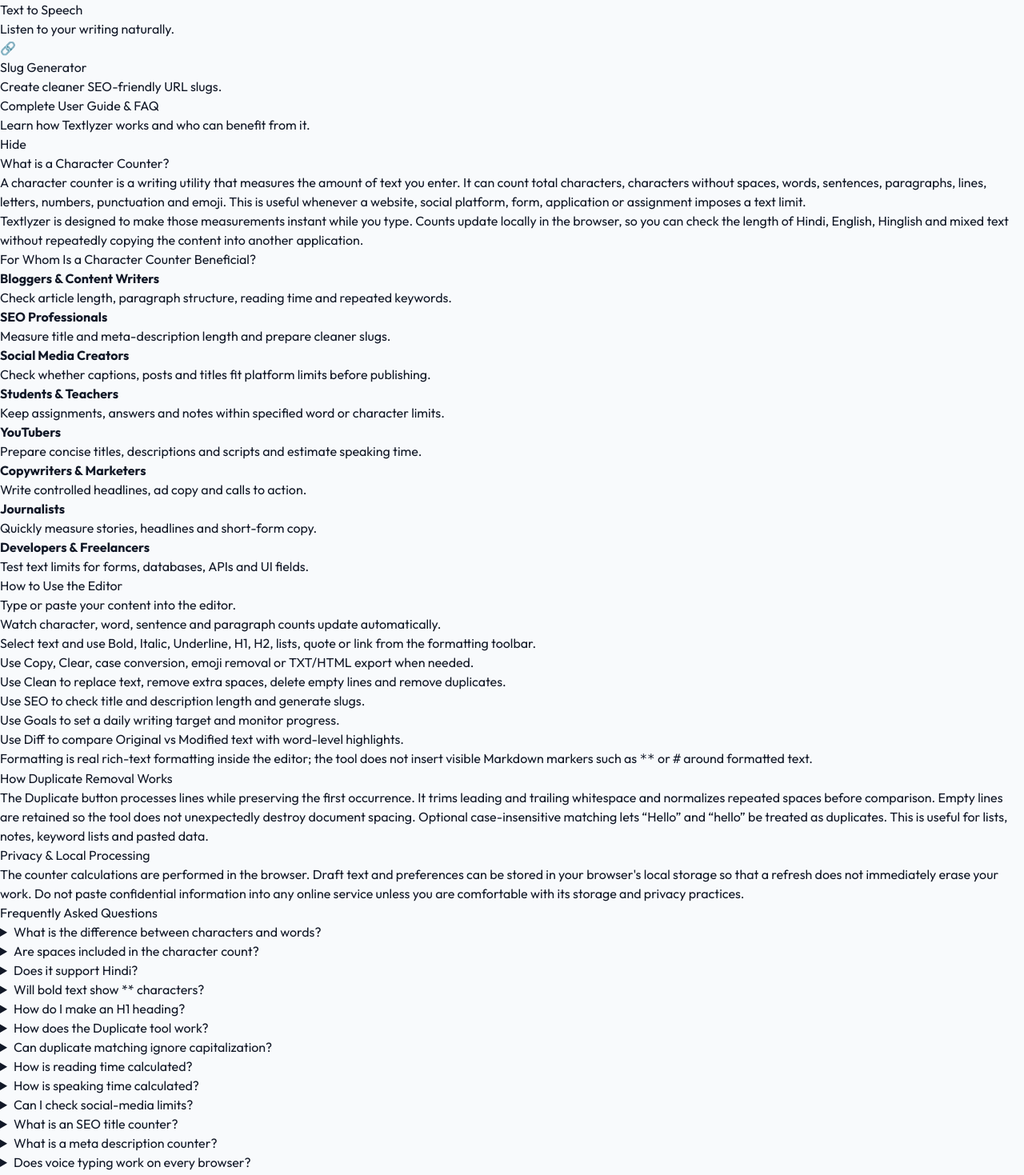
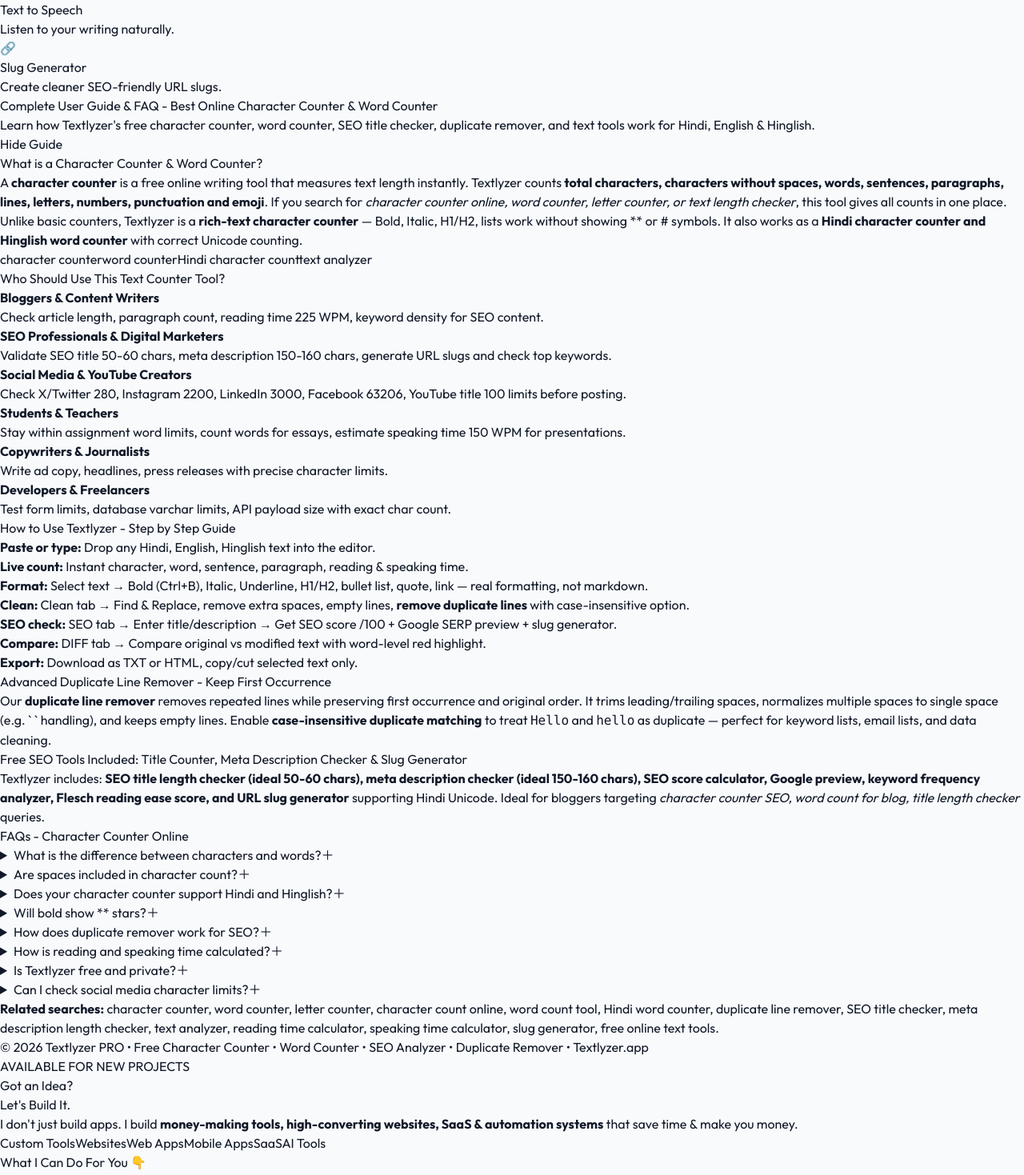
Before and after one commit to Ravs10/lorem-pro-tool, a Next.js app: page /character-counter in a window 1280 px wide. Shown: the part 1320-2789 px from the top of the page at 80% size. Built offline with nearby package versions, Linux system fonts and the light colour scheme; no server answers; the database is empty.

Commit message:
Revise user guide and FAQ for Textlyzer features
Updated the user guide section to enhance clarity and detail about Textlyzer's features, including character and word counting, SEO tools, and duplicate removal. Adjusted the FAQ content to reflect new functionalities and improved user instructions.

```diff
--- a/app/character-counter/page.tsx
+++ b/app/character-counter/page.tsx
@@ -533,43 +533,83 @@ export default function Page() {
           </div>
         </section>
 
-                <section className={`max-w-[1000px] mx-auto px-5 py-8 rounded-[24px] border mb-8 ${surface}`}>
-          <div className="flex items-center justify-between gap-3"><div><h2 className="text-2xl font-bold">Complete User Guide & FAQ</h2><p className="text-sm opacity-60 mt-1">Learn how Textlyzer works and who can benefit from it.</p></div><button className={button} onClick={()=>setShowGuide(!showGuide)}>{showGuide?"Hide":"Show"}</button></div>
-          {showGuide && <div className="mt-7 space-y-8 text-[14px] leading-7 opacity-90">
-            <article><h3 className="text-xl font-bold mb-2">What is a Character Counter?</h3><p>A character counter is a writing utility that measures the amount of text you enter. It can count total characters, characters without spaces, words, sentences, paragraphs, lines, letters, numbers, punctuation and emoji. This is useful whenever a website, social platform, form, application or assignment imposes a text limit.</p><p className="mt-2">Textlyzer is designed to make those measurements instant while you type. Counts update locally in the browser, so you can check the length of Hindi, English, Hinglish and mixed text without repeatedly copying the content into another application.</p></article>
+                        <section id="user-guide" className={`max-w-[1000px] mx-auto px-5 py-8 rounded-[24px] border mb-8 ${surface}`}>
+          <div className="flex items-center justify-between gap-3">
+            <div>
+              <h2 className="text-2xl font-bold">Complete User Guide & FAQ - Best Online Character Counter & Word Counter</h2>
+              <p className="text-sm opacity-60 mt-1">Learn how Textlyzer's free character counter, word counter, SEO title checker, duplicate remover, and text tools work for Hindi, English & Hinglish.</p>
+            </div>
+            <button className={button} onClick={()=>setShowGuide(!showGuide)}>{showGuide?"Hide Guide":"Show Guide"}</button>
+          </div>
 
-            <article><h3 className="text-xl font-bold mb-2">For Whom Is a Character Counter Beneficial?</h3><div className="grid md:grid-cols-2 gap-3">{[["Bloggers & Content Writers","Check article length, paragraph structure, reading time and repeated keywords."],["SEO Professionals","Measure title and meta-description length and prepare cleaner slugs."],["Social Media Creators","Check whether captions, posts and titles fit platform limits before publishing."],["Students & Teachers","Keep assignments, answers and notes within specified word or character limits."],["YouTubers","Prepare concise titles, descriptions and scripts and estimate speaking time."],["Copywriters & Marketers","Write controlled headlines, ad copy and calls to action."],["Journalists","Quickly measure stories, headlines and short-form copy."],["Developers & Freelancers","Test text limits for forms, databases, APIs and UI fields."]].map(([a,b])=><div key={a} className={`card-hover p-4 rounded-xl border ${dark?"bg-[#1e2138] border-white/10":"bg-[#f7f8ff] border-black/5"}`}><b>{a}</b><p className="text-xs opacity-70 mt-1">{b}</p></div>)}</div></article>
+          {/* FAQ Schema for Google Rich Results */}
+          <script type="application/ld+json" dangerouslySetInnerHTML={{__html: JSON.stringify({
+            "@context":"https://schema.org",
+            "@type":"FAQPage",
+            "mainEntity":[
+              {"@type":"Question","name":"What is a character counter?","acceptedAnswer":{"@type":"Answer","text":"A character counter counts total characters, characters without spaces, words, sentences, paragraphs, lines and emoji. Textlyzer does it instantly."}},
+              {"@type":"Question","name":"Does it support Hindi and Hinglish?","acceptedAnswer":{"@type":"Answer","text":"Yes, Textlyzer supports Hindi, English, Hinglish, mixed scripts and emoji with accurate Unicode counting."}},
+              {"@type":"Question","name":"How to count words and characters?","acceptedAnswer":{"@type":"Answer","text":"Just type or paste in the editor. Counts update live for chars, words, sentences, reading time and speaking time."}},
+              {"@type":"Question","name":"How does duplicate line remover work?","acceptedAnswer":{"@type":"Answer","text":"It removes repeated lines, keeps first occurrence, normalizes spaces and preserves order. Optional case-insensitive mode."}},
+              {"@type":"Question","name":"Is it free?","acceptedAnswer":{"@type":"Answer","text":"Yes, Textlyzer PRO character counter is 100% free, no login, works in browser with local storage."}}
+            ]
+          })}} />
 
-            <article><h3 className="text-xl font-bold mb-2">How to Use the Editor</h3><ol className="list-decimal pl-5 space-y-1"><li>Type or paste your content into the editor.</li><li>Watch character, word, sentence and paragraph counts update automatically.</li><li>Select text and use Bold, Italic, Underline, H1, H2, lists, quote or link from the formatting toolbar.</li><li>Use Copy, Clear, case conversion, emoji removal or TXT/HTML export when needed.</li><li>Use Clean to replace text, remove extra spaces, delete empty lines and remove duplicates.</li><li>Use SEO to check title and description length and generate slugs.</li><li>Use Goals to set a daily writing target and monitor progress.</li><li>Use Diff to compare Original vs Modified text with word-level highlights.</li></ol><p className="mt-2">Formatting is real rich-text formatting inside the editor; the tool does not insert visible Markdown markers such as <code>**</code> or <code>#</code> around formatted text.</p></article>
+          {showGuide && <div className="mt-7 space-y-10 text-[14px] leading-7 opacity-90">
+            <article id="what-is-character-counter">
+              <h3 className="text-xl font-bold mb-2">What is a Character Counter & Word Counter?</h3>
+              <p>A <strong>character counter</strong> is a free online writing tool that measures text length instantly. Textlyzer counts <strong>total characters, characters without spaces, words, sentences, paragraphs, lines, letters, numbers, punctuation and emoji</strong>. If you search for <em>character counter online, word counter, letter counter, or text length checker</em>, this tool gives all counts in one place.</p>
+              <p className="mt-2">Unlike basic counters, Textlyzer is a <strong>rich-text character counter</strong> — Bold, Italic, H1/H2, lists work without showing ** or # symbols. It also works as a <strong>Hindi character counter and Hinglish word counter</strong> with correct Unicode counting.</p>
+              <div className="mt-3 flex flex-wrap gap-2 text-[11px]"><span className="px-2 py-1 rounded-full border">character counter</span><span className="px-2 py-1 rounded-full border">word counter</span><span className="px-2 py-1 rounded-full border">Hindi character count</span><span className="px-2 py-1 rounded-full border">text analyzer</span></div>
+            </article>
 
-            <article><h3 className="text-xl font-bold mb-2">How Duplicate Removal Works</h3><p>The Duplicate button processes lines while preserving the first occurrence. It trims leading and trailing whitespace and normalizes repeated spaces before comparison. Empty lines are retained so the tool does not unexpectedly destroy document spacing. Optional case-insensitive matching lets “Hello” and “hello” be treated as duplicates. This is useful for lists, notes, keyword lists and pasted data.</p></article>
+            <article id="who-can-use">
+              <h3 className="text-xl font-bold mb-2">Who Should Use This Text Counter Tool?</h3>
+              <div className="grid md:grid-cols-2 gap-3">{[["Bloggers & Content Writers","Check article length, paragraph count, reading time 225 WPM, keyword density for SEO content."],["SEO Professionals & Digital Marketers","Validate SEO title 50-60 chars, meta description 150-160 chars, generate URL slugs and check top keywords."],["Social Media & YouTube Creators","Check X/Twitter 280, Instagram 2200, LinkedIn 3000, Facebook 63206, YouTube title 100 limits before posting."],["Students & Teachers","Stay within assignment word limits, count words for essays, estimate speaking time 150 WPM for presentations."],["Copywriters & Journalists","Write ad copy, headlines, press releases with precise character limits."],["Developers & Freelancers","Test form limits, database varchar limits, API payload size with exact char count."]].map(([a,b])=><div key={a} className={`card-hover p-4 rounded-xl border ${dark?"bg-[#1e2138] border-white/10":"bg-[#f7f8ff] border-black/5"}`}><b>{a}</b><p className="text-xs opacity-70 mt-1">{b}</p></div>)}</div>
+            </article>
 
-            <article><h3 className="text-xl font-bold mb-2">Privacy & Local Processing</h3><p>The counter calculations are performed in the browser. Draft text and preferences can be stored in your browser&apos;s local storage so that a refresh does not immediately erase your work. Do not paste confidential information into any online service unless you are comfortable with its storage and privacy practices.</p></article>
+            <article id="how-to-use">
+              <h3 className="text-xl font-bold mb-2">How to Use Textlyzer - Step by Step Guide</h3>
+              <ol className="list-decimal pl-5 space-y-1">
+                <li><b>Paste or type:</b> Drop any Hindi, English, Hinglish text into the editor.</li>
+                <li><b>Live count:</b> Instant character, word, sentence, paragraph, reading & speaking time.</li>
+                <li><b>Format:</b> Select text → Bold (Ctrl+B), Italic, Underline, H1/H2, bullet list, quote, link — real formatting, not markdown.</li>
+                <li><b>Clean:</b> Clean tab → Find & Replace, remove extra spaces, empty lines, <strong>remove duplicate lines</strong> with case-insensitive option.</li>
+                <li><b>SEO check:</b> SEO tab → Enter title/description → Get SEO score /100 + Google SERP preview + slug generator.</li>
+                <li><b>Compare:</b> DIFF tab → Compare original vs modified text with word-level red highlight.</li>
+                <li><b>Export:</b> Download as TXT or HTML, copy/cut selected text only.</li>
+              </ol>
+            </article>
 
-            <article><h3 className="text-xl font-bold mb-3">Frequently Asked Questions</h3><div className="grid gap-2">{[
-              ["What is the difference between characters and words?","Characters are individual letters, numbers, spaces, punctuation marks and other symbols. Words are groups of text separated by whitespace."],
-              ["Are spaces included in the character count?","Yes. Textlyzer shows both total characters and characters without whitespace so you can use whichever limit a platform specifies."],
-              ["Does it support Hindi?","Yes. The editor accepts Hindi, English, Hinglish, mixed scripts and emoji."],
-              ["Will bold text show ** characters?","No. Bold, italic, headings and other toolbar actions use rich-text formatting in the editor instead of inserting Markdown markers."],
-              ["How do I make an H1 heading?","Select the text and click H1. The editor applies a real heading block rather than adding a visible # character."],
-              ["How does the Duplicate tool work?","It removes repeated non-empty lines while keeping the first occurrence and preserving the original order."],
-              ["Can duplicate matching ignore capitalization?","Yes. Enable the case-insensitive option in the Clean menu."],
-              ["How is reading time calculated?","The current estimate uses approximately 225 words per minute and rounds up to a practical minute value."],
-              ["How is speaking time calculated?","The current estimate uses approximately 150 words per minute, suitable as a general speaking estimate."],
-              ["Can I check social-media limits?","Yes. The Count panel shows example limits for X, Instagram, LinkedIn, Facebook, YouTube titles and Google titles."],
-              ["What is an SEO title counter?","It measures the title length and gives a simple indication when the title falls within the configured 50–60 character range."],
-              ["What is a meta description counter?","It measures the description and indicates when the description falls within the configured 150–160 character range."],
-              ["Does voice typing work on every browser?","Voice typing depends on browser support for the Web Speech API. Chrome-based browsers generally provide the best support. Multilingual voice now supports Hindi, Hinglish (en-IN), English US and UK."],
-              ["Can the text be read aloud?","Yes. Textlyzer uses the browser's speech-synthesis capability to read the current text."],
-              ["Can I export my text?","Yes. The editor provides TXT and HTML export actions."],
-              ["Does dark mode affect the counter?","No. Theme changes are visual only; the underlying counts and text remain unchanged."],
-              ["Is it useful for students?","Yes. Students can check word and character requirements, organize paragraphs and estimate reading or speaking time."],
-              ["Is it useful for SEO writers?","Yes. SEO writers can measure titles and descriptions, generate slugs and inspect basic keyword frequency."],
-              ["Can I use it on mobile?","Yes. The layout is responsive and toolbar controls wrap to smaller screens."],
-              ["Does the tool replace professional proofreading?","No. Character counting and basic analysis are utilities; they do not replace human proofreading, fact checking or professional editing."],
-            ].map(([q,a])=><details key={q} className={`rounded-xl border p-4 ${dark?"bg-[#1e2138] border-white/10":"bg-[#f7f8ff] border-black/5"}`}><summary className="font-semibold cursor-pointer">{q}</summary><p className="mt-2 opacity-70">{a}</p></details>)}</div></article>
+            <article id="duplicate-remover-seo">
+              <h3 className="text-xl font-bold mb-2">Advanced Duplicate Line Remover - Keep First Occurrence</h3>
+              <p>Our <strong>duplicate line remover</strong> removes repeated lines while preserving first occurrence and original order. It trims leading/trailing spaces, normalizes multiple spaces to single space (e.g. `&nbsp;` handling), and keeps empty lines. Enable <strong>case-insensitive duplicate matching</strong> to treat <code>Hello</code> and <code>hello</code> as duplicate — perfect for keyword lists, email lists, and data cleaning.</p>
+            </article>
+
+            <article id="seo-features">
+              <h3 className="text-xl font-bold mb-2">Free SEO Tools Included: Title Counter, Meta Description Checker & Slug Generator</h3>
+              <p>Textlyzer includes: <strong>SEO title length checker (ideal 50-60 chars), meta description checker (ideal 150-160 chars), SEO score calculator, Google preview, keyword frequency analyzer, Flesch reading ease score, and URL slug generator</strong> supporting Hindi Unicode. Ideal for bloggers targeting <em>character counter SEO, word count for blog, title length checker</em> queries.</p>
+            </article>
+
+            <article id="faq">
+              <h3 className="text-xl font-bold mb-3">FAQs - Character Counter Online</h3>
+              <div className="grid gap-2">{[
+                ["What is the difference between characters and words?","Characters are individual letters, numbers, spaces, punctuation. Words are separated by whitespace. Textlyzer shows both counts: chars, chars without spaces, and words."],
+                ["Are spaces included in character count?","Yes. We show total characters WITH spaces and WITHOUT spaces, so you can match any platform limit like Twitter 280 or Instagram 2200."],
+                ["Does your character counter support Hindi and Hinglish?","Yes. Full Hindi Unicode support. It correctly counts हिंदी अक्षर, English letters, Hinglish mix, and emoji like 😊 without breaking."],
+                ["Will bold show ** stars?","No. Unlike markdown tools, Textlyzer uses real rich-text editor. Bold, italic, H1 are WYSIWYG — no ** or # visible."],
+                ["How does duplicate remover work for SEO?","It removes repeated lines, keeps first occurrence, preserves order, normalizes spaces. Great for cleaning keyword lists, backlink lists, email lists for SEO."],
+                ["How is reading and speaking time calculated?","Reading time = words / 225 WPM, Speaking time = words / 150 WPM. Rounded up. Useful for blog posts and YouTube scripts."],
+                ["Is Textlyzer free and private?","100% free, no login. All counting happens in browser. Text saved in localStorage only, not sent to server."],
+                ["Can I check social media character limits?","Yes. Count panel shows live check against X/Twitter 280, Instagram 2200, LinkedIn 3000, Facebook 63206, YouTube title 100, Google title 60."],
+              ].map(([q,a])=><details key={q} className={`rounded-xl border p-4 open:bg-white/5 ${dark?"bg-[#1e2138] border-white/10":"bg-[#f7f8ff] border-black/5"}`}><summary className="font-semibold cursor-pointer list-none flex justify-between"><span>{q}</span><span>＋</span></summary><p className="mt-2 opacity-70">{a}</p></details>)}</div>
+            </article>
+
+            <article className="text-[12px] opacity-60 border-t pt-4">
+              <p><strong>Related searches:</strong> character counter, word counter, letter counter, character count online, word count tool, Hindi word counter, duplicate line remover, SEO title checker, meta description length checker, text analyzer, reading time calculator, speaking time calculator, slug generator, free online text tools.</p>
+            </article>
           </div>}
-          <p className="text-[11px] opacity-40 mt-8 text-center">© 2026 Textlyzer PRO • Rich-text editor • Duplicate cleaner • User guide & FAQ</p>
+          <p className="text-[11px] opacity-40 mt-8 text-center">© 2026 Textlyzer PRO • Free Character Counter • Word Counter • SEO Analyzer • Duplicate Remover • Textlyzer.app</p>
         </section>
       </div>
     </div>
```
